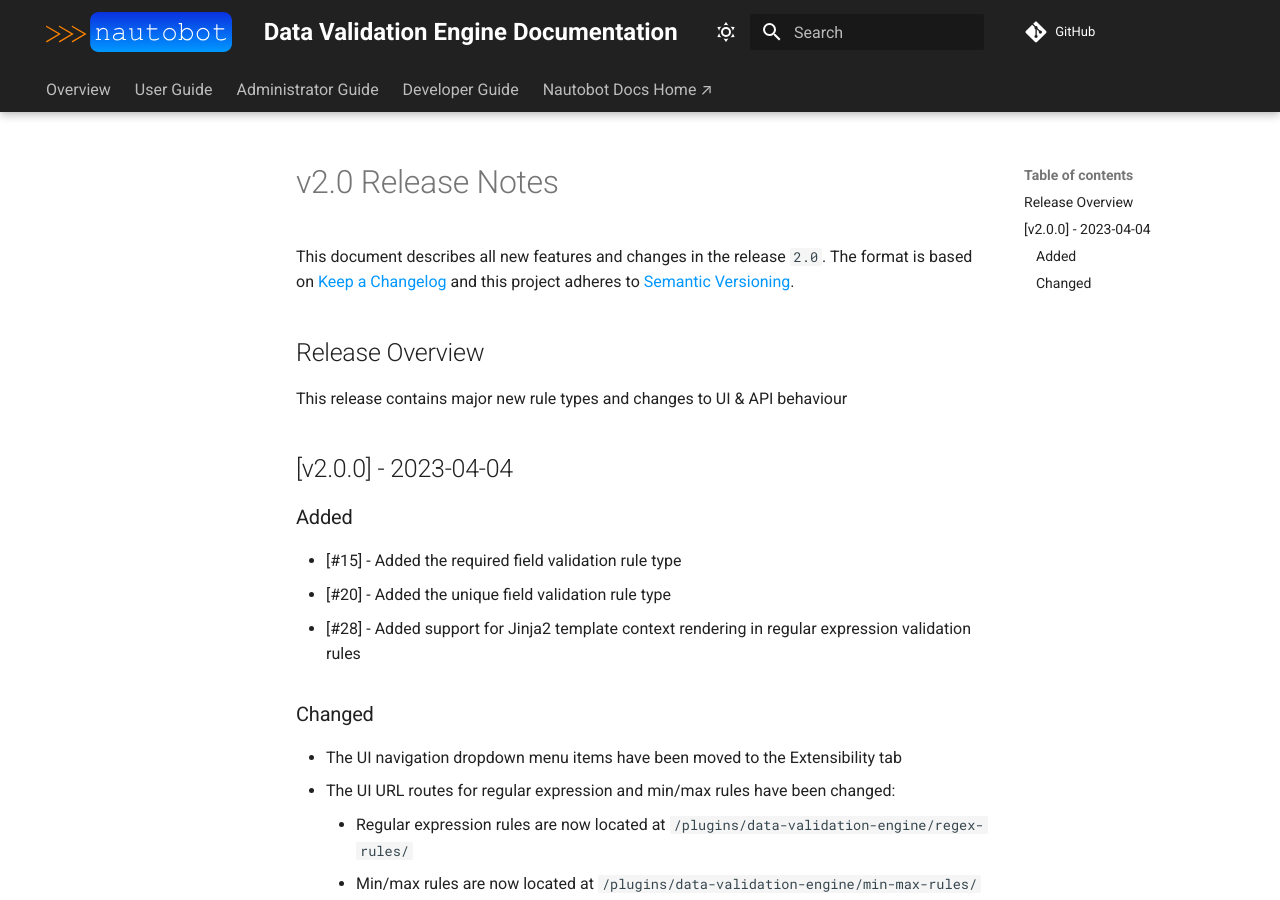
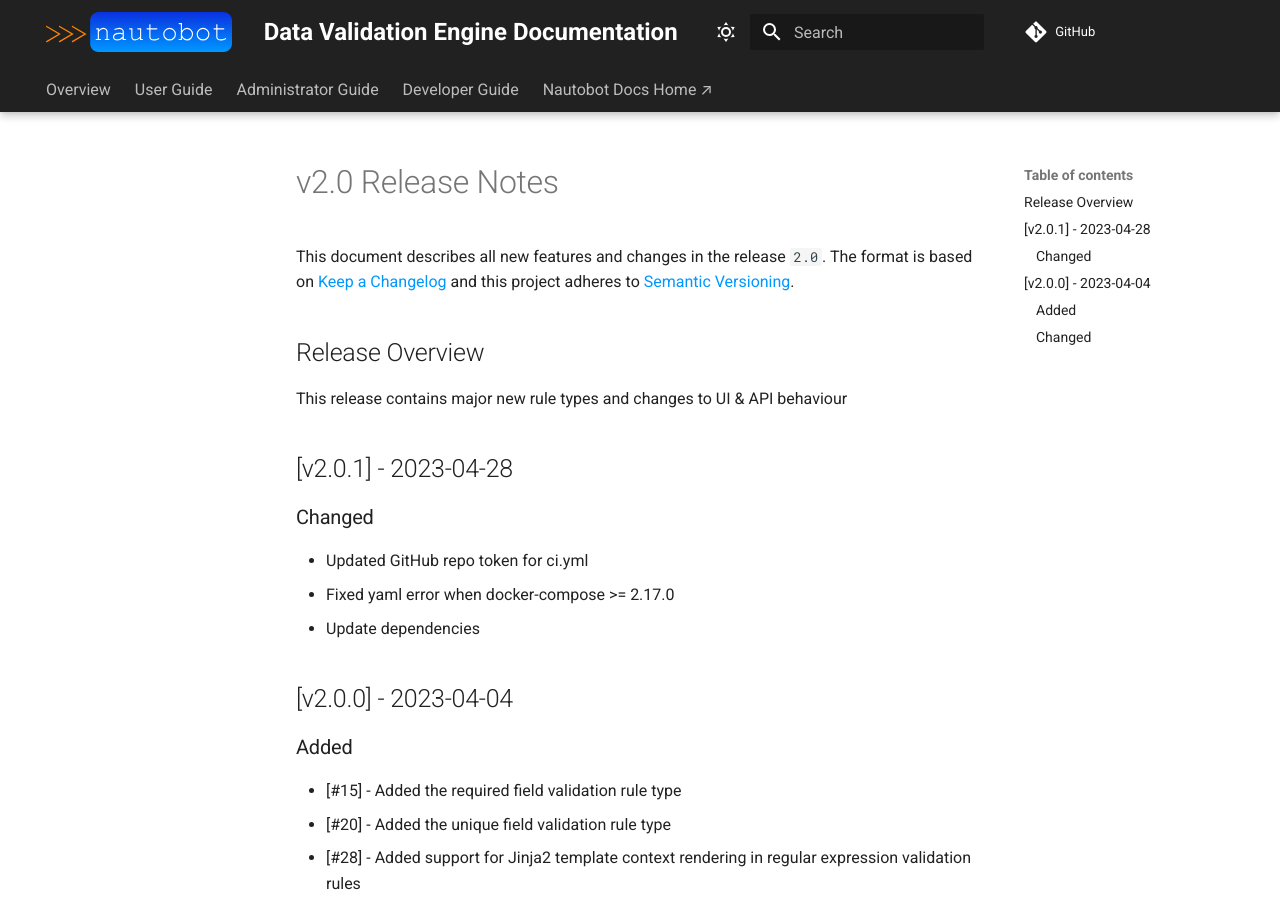
Before and after one commit to nautobot/nautobot-app-data-validation-engine, an MkDocs documentation site: the page built from docs/admin/release_notes/version_2.0.md, in a window 1280 px wide and 900 px high. Built offline with MkDocs 1.6.1 and Material for MkDocs 9.7.7, drawn with Linux system fonts in a browser that asks for light colours; comment, search, counter and statistics services are not loaded.

Commit message:
Release v2.0.1

```diff
--- a/docs/admin/release_notes/version_2.0.md
+++ b/docs/admin/release_notes/version_2.0.md
@@ -5,6 +5,14 @@
 ## Release Overview
 
 This release contains major new rule types and changes to UI & API behaviour
+
+## [v2.0.1] - 2023-04-28
+
+### Changed
+
+- Updated GitHub repo token for ci.yml
+- Fixed yaml error when docker-compose >= 2.17.0
+- Update dependencies
 
 ## [v2.0.0] - 2023-04-04
 
--- a/pyproject.toml
+++ b/pyproject.toml
@@ -1,6 +1,6 @@
 [tool.poetry]
 name = "nautobot-data-validation-engine"
-version = "2.0.0"
+version = "2.0.1"
 description = "Provides UI to build custom data validation rules for data in Nautobot"
 authors = ["Network to Code, LLC <info@networktocode.com>"]
 license = "Apache-2.0"
```
Also changed, not shown: .cookiecutter.json.
